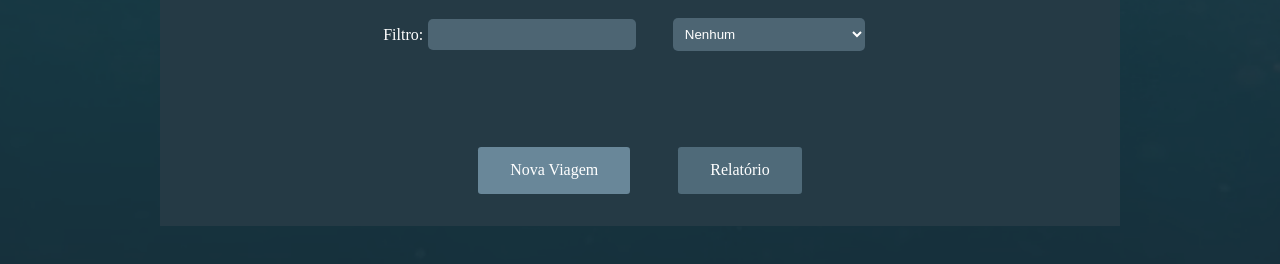
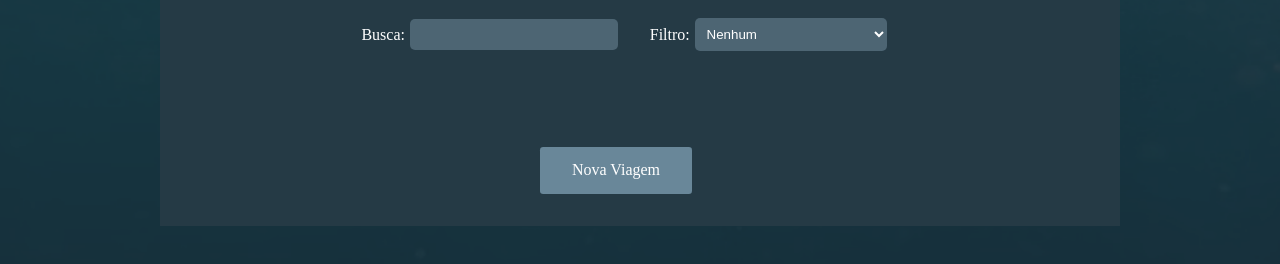
Before and after one commit to Samtapes/OceanLabs, a plain HTML site: page viagens.html in a window 1280 px wide. Shown: the part 368-632 px from the top of the page. Drawn offline with Linux system fonts and the light colour scheme; a web font is replaced by a local one.

Commit message:
Filtro com indicação, e botão relatório removido

```diff
--- a/viagens.html
+++ b/viagens.html
@@ -25,9 +25,10 @@
             <h1>Nossas Viagens Agendadas</h1>
 
             <div class="filtro-container">
-                <label for="filtro">Filtro:</label>
+                <label for="filtro">Busca:</label>
                 <input type="text" name="filtro" id="filtro-busca" class="filtro">
 
+                <label for="filtro-modelo">Filtro:</label>
                 <select name="filtro-modelo" id="filtro-modelo" class="filtro">
                     <option value="">Nenhum</option>
                     <option value="SeaVex">SeaVex</option>
@@ -41,7 +42,6 @@
 
             <div class="btns-section">
                 <a href="./cadastro.html"><button class="btn-light">Nova Viagem</button></a>
-                <a href=""><button class="btn-dark">Relatório</button></a>
             </div>
         </div>
     </main>
```
